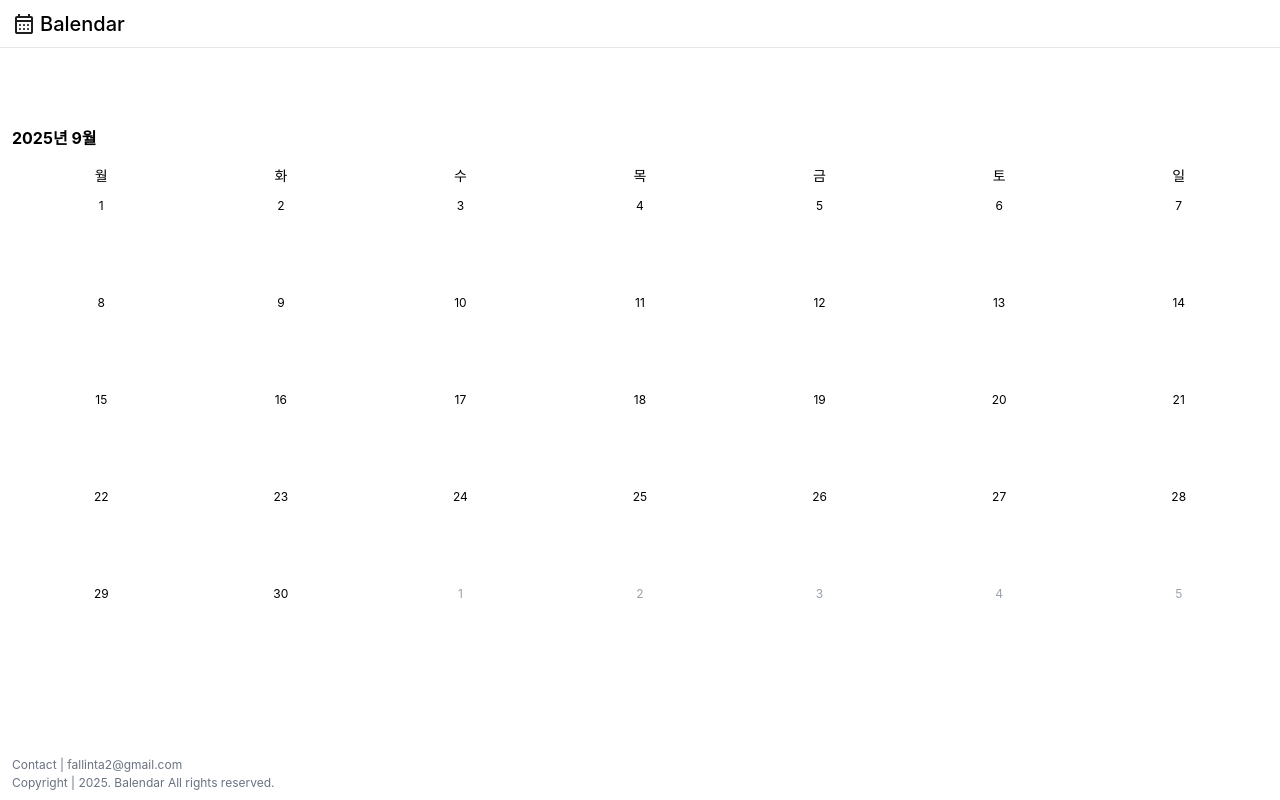
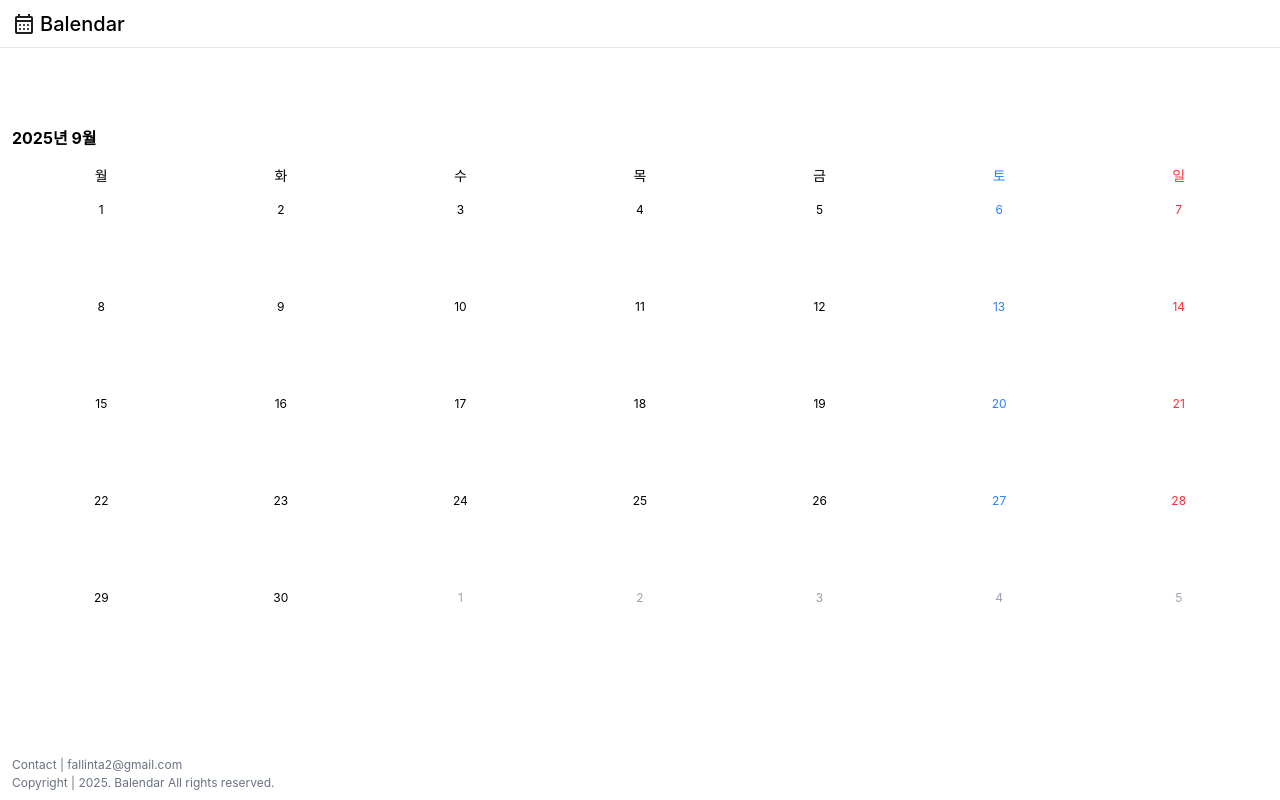
Before and after one commit to beurmuz/balendar, a React (Vite) app: page / in a window 1280 px wide. Built offline with nearby package versions, Linux system fonts and the light colour scheme; a web font is replaced by a local one.

Commit message:
#3 [dev] 주말 폰트 색상 주기 및 에러 해결

```diff
--- a/src/features/calendar/components/MonthGrid.tsx
+++ b/src/features/calendar/components/MonthGrid.tsx
@@ -1,3 +1,4 @@
+import classNames from "classnames";
 import { getMonthGrid, isSameMonthAndYear } from "../../../shared/lib/date";
 
 const WEEK_LABELS = ["월", "화", "수", "목", "금", "토", "일"];
@@ -13,8 +14,14 @@ export default function MonthGrid() {
 
       {/* 요일 */}
       <div className="grid grid-cols-7 gap-[1px]">
-        {WEEK_LABELS.map((week) => (
-          <div key={week} className="py-2 text-sm font-medium text-center">
+        {WEEK_LABELS.map((week, idx) => (
+          <div
+            key={week}
+            className={classNames("py-2 text-sm font-medium text-center", {
+              "text-blue-500": idx === 5,
+              "text-red-500": idx === 6,
+            })}
+          >
             {week}
           </div>
         ))}
@@ -24,17 +31,28 @@ export default function MonthGrid() {
       <div className="grid grid-cols-7 gap-[1px]">
         {weeks.flat().map((day, idx) => {
           const inMonth = isSameMonthAndYear(day, start);
+          const weekend = day.getDay();
+
+          // 달력에 표시되는 날짜 색상
+          const colorClass = inMonth
+            ? weekend === 0
+              ? "text-red-500"
+              : weekend === 6
+              ? "text-blue-500"
+              : "text-black"
+            : "text-gray-400";
 
           return (
             <button
               type="button"
               key={idx}
-              className={"min-h-24 grid items-start p-1"}
+              className={"min-h-24 grid items-start justify-items-center p-1"}
             >
               <span
-                className={
-                  inMonth ? "text-xs text-black" : "text-gray-400 text-xs"
-                }
+                className={classNames(
+                  "text-xs flex items-center justify-center w-6 h-6 rounded-full",
+                  colorClass
+                )}
               >
                 {day.getDate()}
               </span>
--- a/src/shared/lib/date.ts
+++ b/src/shared/lib/date.ts
@@ -6,9 +6,9 @@ export function getMonthGrid(date: Date) {
   const startDay = start.getDay(); // 0: 일 ~ 6: 토
 
   const beforeRestDays = (startDay + 6) % 7; // 월요일(1)을 기준으로 변경
-  const inMonth = getDaysInMonth(start); // 해당 월의 총 일수
+  const totalDates = getDaysInMonth(start); // 해당 월의 총 일수
 
-  const totalWeeks = Math.ceil((beforeRestDays + inMonth) / 7); // 총 몇 주가 필요한지
+  const totalWeeks = Math.ceil((beforeRestDays + totalDates) / 7); // 총 몇 주가 필요한지
   const totalCells = totalWeeks * 7; // 총 몇 칸이 필요한지
 
   // Grid 시작일 (이전달로 이동한 날짜)
```
